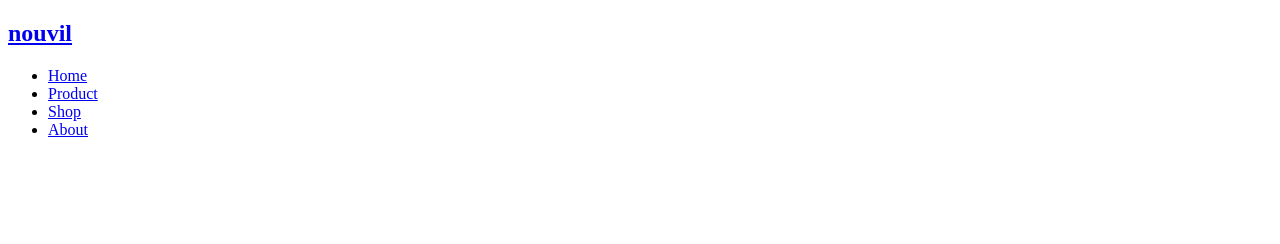
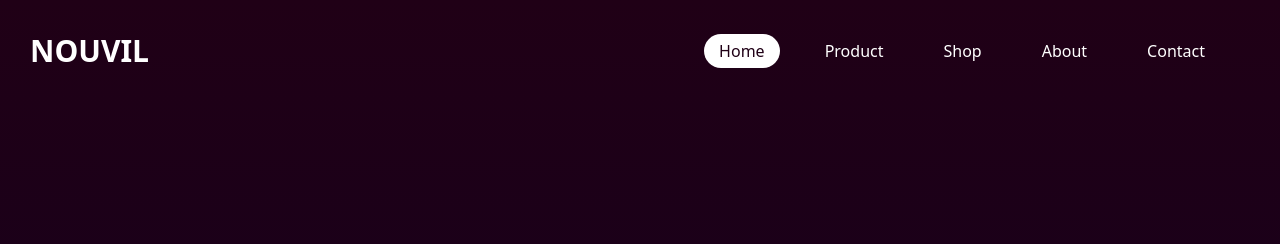
Before and after one commit to HadIhab/Front_end-tutorial-AnimatedWebSite, a plain HTML site: page index.html in a window 1280 px wide. Drawn offline with Linux system fonts and the light colour scheme.

Commit message:
Created header and NavBar

```diff
--- a/index.html
+++ b/index.html
@@ -11,12 +11,16 @@
            <a href="#" class="logo">nouvil</a>
         </h2>
         <ul>
-            <li><a href="#">Home</a></li>
+            <li><a href="#" class="active">Home</a></li>
             <li><a href="#">Product</a></li>
             <li><a href="#">Shop</a></li>
             <li><a href="#">About</a></li>
+            <li><a href="#">Contact</a></li>
         </ul>
     </header>
+    <section>
+
+    </section>
     <script src="main.js"></script>
 </body>
 </html>
--- a/style.css
+++ b/style.css
@@ -0,0 +1,40 @@
+*{
+    margin: 0;
+    padding: 0;
+}
+body {
+    background: linear-gradient(#200016,#10001f);
+    height: 100vh;
+    font-family: system-ui;
+}
+a {
+    text-decoration: none;
+    color: #fff;
+}
+header {
+    display: flex;
+    justify-content: space-between;
+    align-items: center;
+    margin: 30px;
+}
+header .logo {
+    font-size: 30px;
+    text-transform: uppercase;
+}
+header ul {
+    display: flex;
+    justify-content: center;
+    align-items: center;
+    list-style: none;
+}
+header ul li {
+    margin-right: 30px;
+}
+header ul li a {
+    padding: 6px 15px;
+    border-radius: 20px;
+}
+header ul li a:hover, .active {
+    background: #fff;
+    color: #200016;
+}
```
